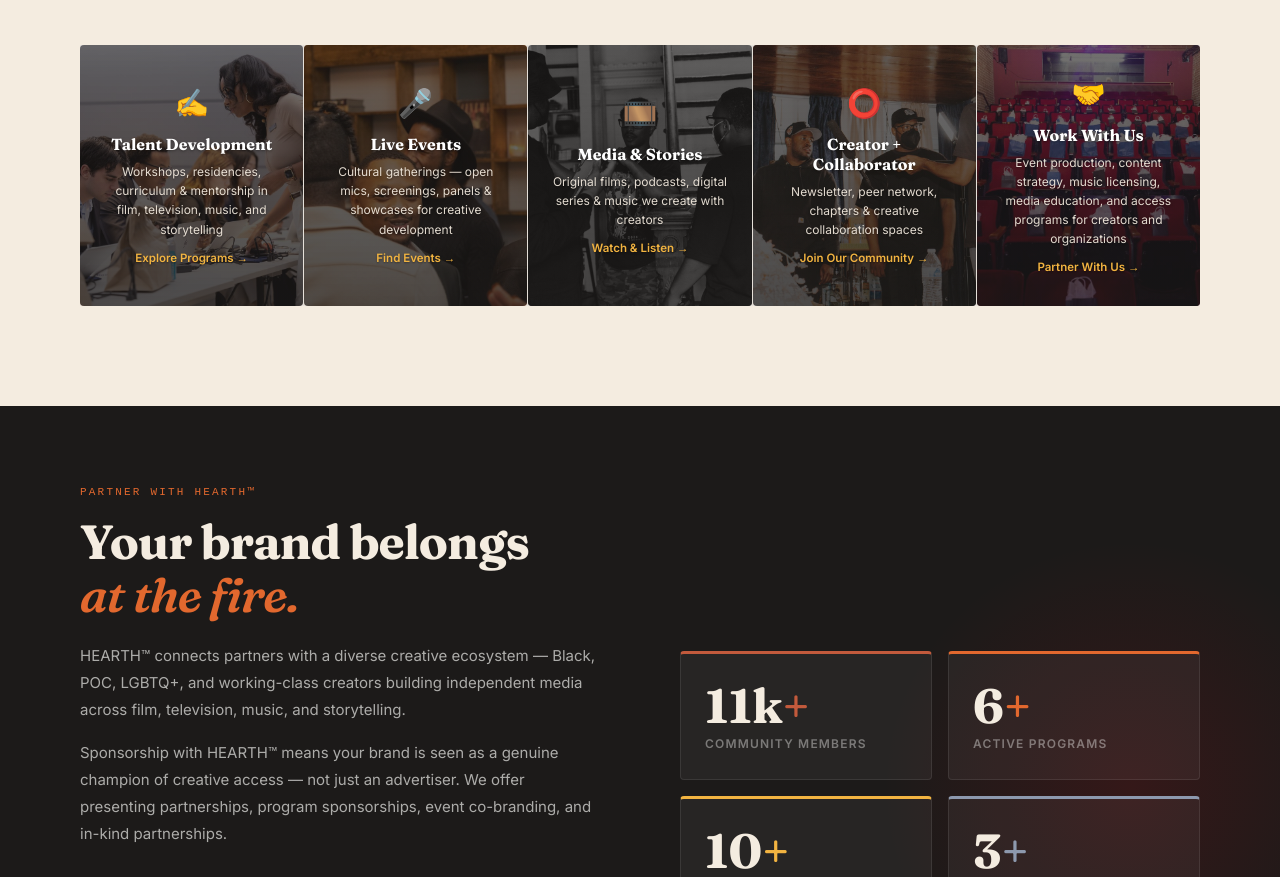
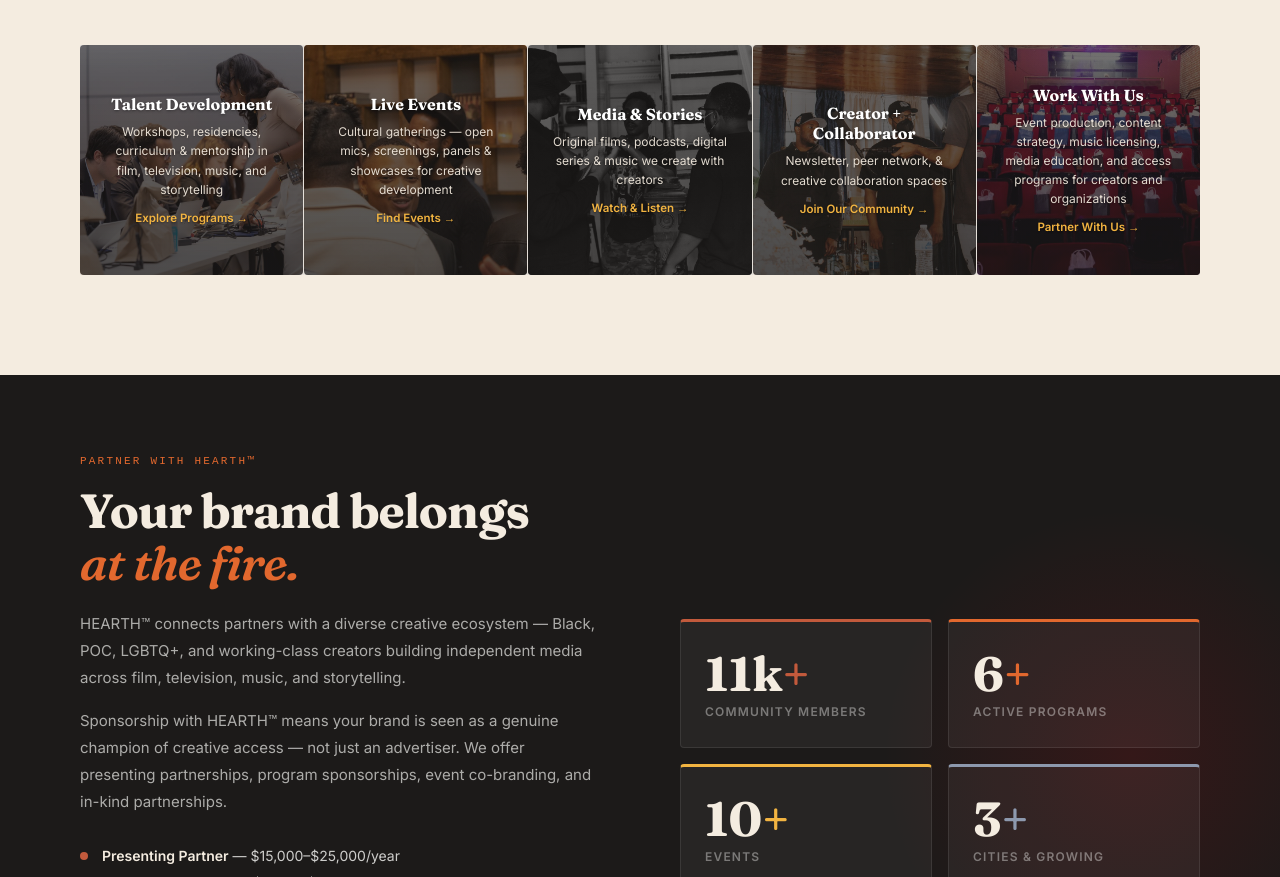
Before and after one commit to hearthstudios/hearth, a website: page index.html in a window 1280 px wide. Shown: the part 1222-2099 px from the top of the page. Drawn offline with Linux system fonts and the light colour scheme.

Commit message:
Update index.html

```diff
--- a/index.html
+++ b/index.html
@@ -1215,11 +1215,11 @@
   <h2 class="page-h2" style="margin-bottom:12px;">Everything under one <em>roof.</em></h2>
   <p style="font-size:17px;line-height:1.8;color:var(--ash);max-width:800px;margin-bottom:48px;">Film and media education, creative workshops, and cultural events — built specifically for creators building outside traditional gates who deserve the tools to tell their stories. HEARTH exists to make the craft of film and television making, music, and storytelling available to every creator — regardless of background, resources, or who they know.</p>
   <div class="services-grid">
-    <a href="programs.html" class="svc-tile svc-clickable svc-tile-talent" aria-label="Explore Talent Development programs"><div style="position:absolute;inset:0;background:linear-gradient(180deg,rgba(28,26,25,0.62) 0%,rgba(28,26,25,0.78) 100%);z-index:1;"></div><div style="position:relative;z-index:2;"><span class="svc-icon">✍️</span><div class="svc-name">Talent Development</div><div class="svc-desc">Workshops, residencies, curriculum &amp; mentorship in film, television, music, and storytelling</div><div class="svc-link">Explore Programs →</div></div></a>
-    <a href="events.html" class="svc-tile svc-clickable svc-tile-live" aria-label="Find Live Events"><div style="position:absolute;inset:0;background:linear-gradient(180deg,rgba(28,26,25,0.62) 0%,rgba(28,26,25,0.78) 100%);z-index:1;"></div><div style="position:relative;z-index:2;"><span class="svc-icon">🎤</span><div class="svc-name">Live Events</div><div class="svc-desc">Cultural gatherings — open mics, screenings, panels &amp; showcases for creative development</div><div class="svc-link">Find Events →</div></div></a>
-    <a href="media.html" class="svc-tile svc-clickable svc-tile-media" aria-label="Watch and Listen to Media and Stories"><div style="position:absolute;inset:0;background:linear-gradient(180deg,rgba(28,26,25,0.62) 0%,rgba(28,26,25,0.78) 100%);z-index:1;"></div><div style="position:relative;z-index:2;"><span class="svc-icon">🎞️</span><div class="svc-name">Media &amp; Stories</div><div class="svc-desc">Original films, podcasts, digital series &amp; music we create with creators</div><div class="svc-link">Watch &amp; Listen →</div></div></a>
-    <a href="community.html" class="svc-tile svc-clickable svc-tile-creator" aria-label="Join Our Community as a Creator or Collaborator"><div style="position:absolute;inset:0;background:linear-gradient(180deg,rgba(28,26,25,0.62) 0%,rgba(28,26,25,0.78) 100%);z-index:1;"></div><div style="position:relative;z-index:2;"><span class="svc-icon">⭕</span><div class="svc-name">Creator + Collaborator</div><div class="svc-desc">Newsletter, peer network, chapters & creative collaboration spaces</div><div class="svc-link">Join Our Community →</div></div></a>
-    <a href="work-with-us.html" class="svc-tile svc-clickable svc-tile-work" aria-label="Work With Us"><div style="position:absolute;inset:0;background:linear-gradient(180deg,rgba(28,26,25,0.62) 0%,rgba(28,26,25,0.78) 100%);z-index:1;"></div><div style="position:relative;z-index:2;"><span class="svc-icon">🤝</span><div class="svc-name">Work With Us</div><div class="svc-desc">Event production, content strategy, music licensing, media education, and access programs for creators and organizations</div><div class="svc-link">Partner With Us →</div></div></a>
+    <a href="programs.html" class="svc-tile svc-clickable svc-tile-talent" aria-label="Explore Talent Development programs"><div style="position:absolute;inset:0;background:linear-gradient(180deg,rgba(28,26,25,0.62) 0%,rgba(28,26,25,0.78) 100%);z-index:1;"></div><div style="position:relative;z-index:2;"><div class="svc-name">Talent Development</div><div class="svc-desc">Workshops, residencies, curriculum &amp; mentorship in film, television, music, and storytelling</div><div class="svc-link">Explore Programs →</div></div></a>
+    <a href="events.html" class="svc-tile svc-clickable svc-tile-live" aria-label="Find Live Events"><div style="position:absolute;inset:0;background:linear-gradient(180deg,rgba(28,26,25,0.62) 0%,rgba(28,26,25,0.78) 100%);z-index:1;"></div><div style="position:relative;z-index:2;"><div class="svc-name">Live Events</div><div class="svc-desc">Cultural gatherings — open mics, screenings, panels &amp; showcases for creative development</div><div class="svc-link">Find Events →</div></div></a>
+    <a href="media.html" class="svc-tile svc-clickable svc-tile-media" aria-label="Watch and Listen to Media and Stories"><div style="position:absolute;inset:0;background:linear-gradient(180deg,rgba(28,26,25,0.62) 0%,rgba(28,26,25,0.78) 100%);z-index:1;"></div><div style="position:relative;z-index:2;"><div class="svc-name">Media &amp; Stories</div><div class="svc-desc">Original films, podcasts, digital series &amp; music we create with creators</div><div class="svc-link">Watch &amp; Listen →</div></div></a>
+    <a href="community.html" class="svc-tile svc-clickable svc-tile-creator" aria-label="Join Our Community as a Creator or Collaborator"><div style="position:absolute;inset:0;background:linear-gradient(180deg,rgba(28,26,25,0.62) 0%,rgba(28,26,25,0.78) 100%);z-index:1;"></div><div style="position:relative;z-index:2;"><div class="svc-name">Creator + Collaborator</div><div class="svc-desc">Newsletter, peer network, & creative collaboration spaces</div><div class="svc-link">Join Our Community →</div></div></a>
+    <a href="work-with-us.html" class="svc-tile svc-clickable svc-tile-work" aria-label="Work With Us"><div style="position:absolute;inset:0;background:linear-gradient(180deg,rgba(28,26,25,0.62) 0%,rgba(28,26,25,0.78) 100%);z-index:1;"></div><div style="position:relative;z-index:2;"><div class="svc-name">Work With Us</div><div class="svc-desc">Event production, content strategy, music licensing, media education, and access programs for creators and organizations</div><div class="svc-link">Partner With Us →</div></div></a>
   </div>
 </section>
 
```
